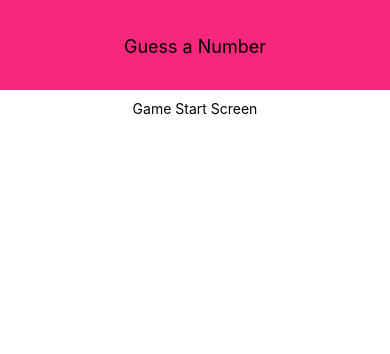
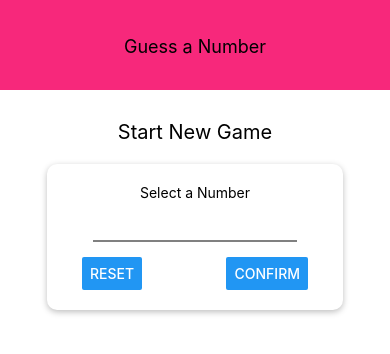
Before and after one commit to HalukYILDIZ/Guess-A-Number, a React Native app: screen / in a window 390 px wide. Shown: the top 354 px of the page. Built offline with nearby package versions, Linux system fonts and the light colour scheme.

Commit message:
card added

```diff
--- /dev/null
+++ b/components/Card.js
@@ -0,0 +1,59 @@
+import React from 'react';
+import {View, TextInput, Text, StyleSheet, Button} from 'react-native';
+
+const Card = () => {
+  return (
+    <View style={styles.inputContainer}>
+      <Text>Select a Number</Text>
+      <TextInput style={styles.input} />
+      <View style={styles.buttonContainer}>
+        <Button title="reset" />
+        <Button title="confirm" />
+      </View>
+    </View>
+  );
+};
+
+const styles = StyleSheet.create({
+  input: {
+    borderBottomWidth: 2,
+    borderBottomColor: 'grey',
+    width: '80%',
+    margin: 15,
+    fontSize: 20,
+  },
+  screen: {
+    flex: 1,
+    padding: 10,
+    alignItems: 'center',
+  },
+  buttonContainer: {
+    flexDirection: 'row',
+    width: '100%',
+    alignItems: 'center',
+    justifyContent: 'space-between',
+    paddingHorizontal: 15,
+  },
+  title: {
+    fontSize: 20,
+    marginVertical: 20,
+  },
+  inputContainer: {
+    width: 300,
+    maxWidth: '80%',
+    alignItems: 'center',
+    // backgroundColor: 'yellow',
+    //borderBottomWidth: 1,
+    // marginBottom: 10,
+    padding: 20,
+    shadowColor: 'black',
+    shadowOffset: {height: 2, width: 0},
+    shadowOpacity: 0.26,
+    shadowRadius: 6,
+    elevation: 8,
+    borderRadius: 10,
+    backgroundColor: 'white',
+  },
+});
+
+export default Card;
--- a/screens/StartGameScreen.js
+++ b/screens/StartGameScreen.js
@@ -1,10 +1,13 @@
 import React from 'react';
 import {View, Text, StyleSheet} from 'react-native';
+
+import Card from '../components/Card';
 
 const StartGameScreen = props => {
   return (
     <View style={styles.screen}>
-      <Text>Game Start Screen</Text>
+      <Text style={styles.title}>Start New Game</Text>
+      <Card />
     </View>
   );
 };
@@ -15,6 +18,11 @@ const styles = StyleSheet.create({
     padding: 10,
     alignItems: 'center',
   },
+
+  title: {
+    fontSize: 20,
+    marginVertical: 20,
+  },
 });
 
 export default StartGameScreen;
```
